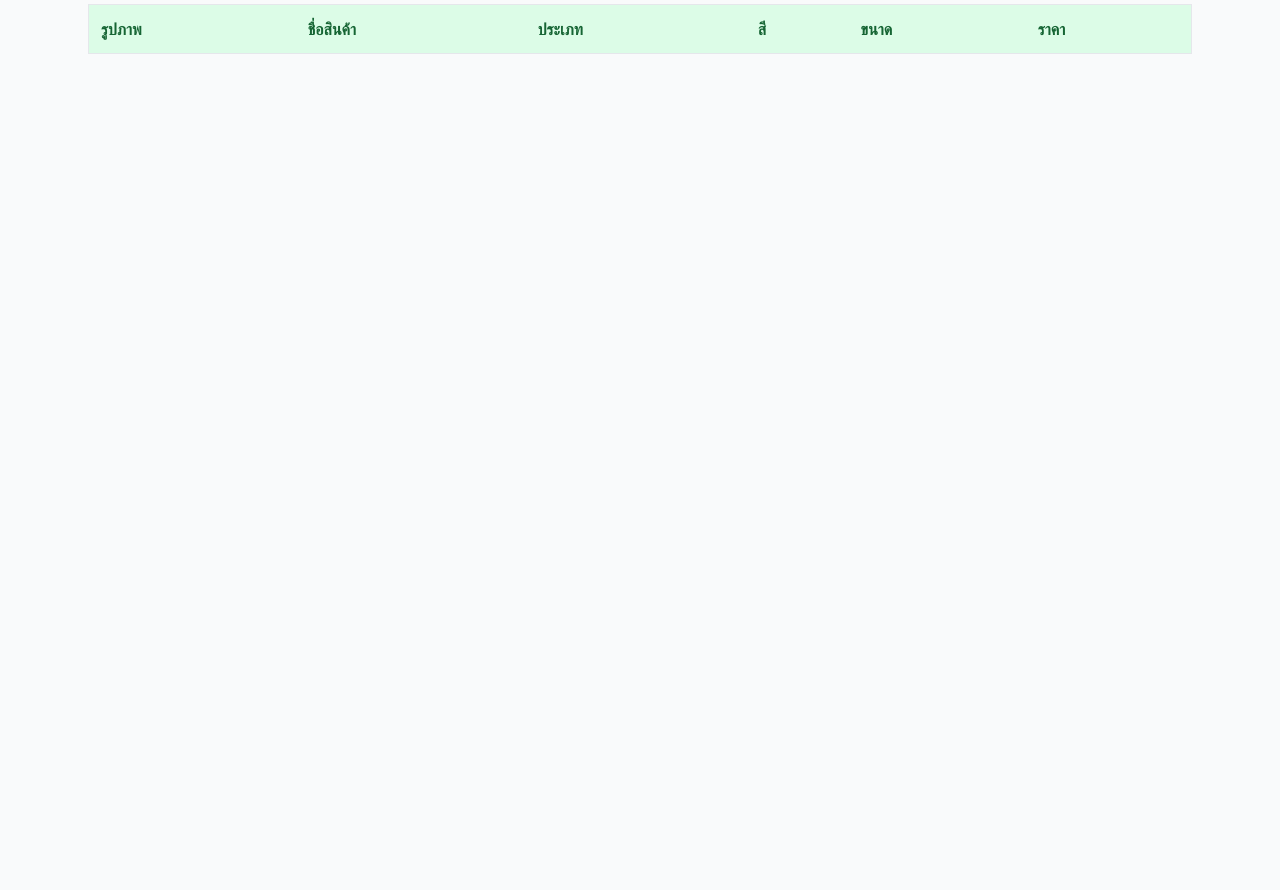
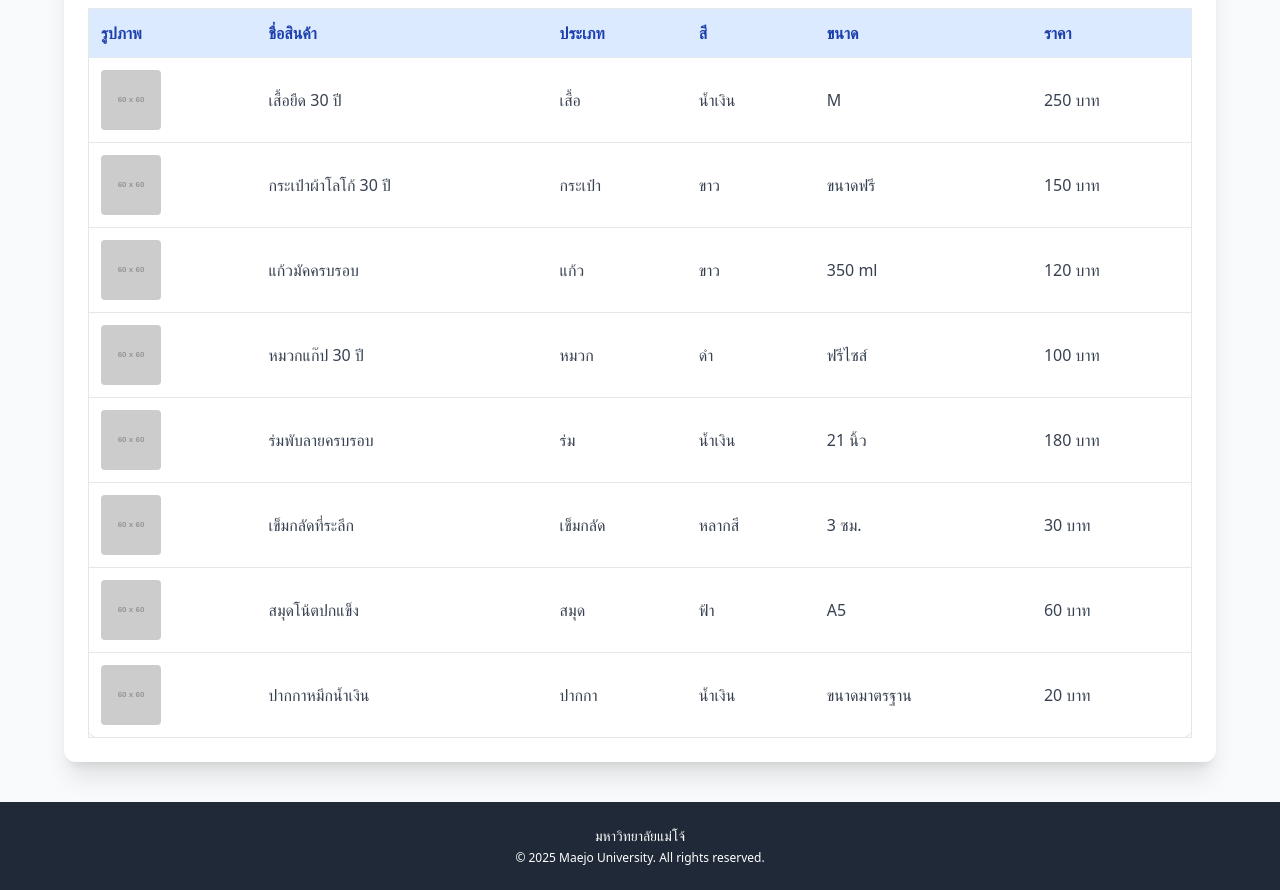
Before and after one commit to NUUICE/CS, a plain HTML site: page stock.html in a window 1280 px wide. Shown: the part 120-1010 px from the top of the page. Before the commit the page ends 800 px from the top, so only its background shows below. Drawn offline with nearby package versions, Linux system fonts and the light colour scheme; placeholder pictures from the web are drawn by us.

Commit message:
Update stock.html

```diff
--- a/stock.html
+++ b/stock.html
@@ -6,13 +6,19 @@
   <title>รายการสินค้า - ที่ระลึก 30 ปี</title>
   <script src="https://cdn.tailwindcss.com"></script>
 </head>
-<body class="bg-gray-50 font-sans">
-  <div class="max-w-6xl mx-auto p-6 mt-10">
-    <h1 class="text-3xl font-bold text-green-700 mb-6">รายการสินค้าในสต็อก</h1>
+<body class="bg-gray-50 font-sans flex flex-col min-h-screen">
+  <div class="flex-grow">
+    <div class="max-w-6xl mx-auto p-6 mt-10 bg-white shadow-xl rounded-xl">
+      <div class="flex justify-between items-center mb-6">
+        <h1 class="text-3xl font-bold text-blue-800">รายการสินค้าในสต็อก</h1>
+        <a href="index.html" class="bg-green-600 hover:bg-green-800 text-white font-semibold px-4 py-2 rounded">
+          + เพิ่มสินค้าใหม่
+        </a>
+      </div>
 
       <div class="overflow-x-auto">
         <table class="min-w-full border bg-white rounded-xl shadow">
-        <thead class="bg-green-100 text-green-800">
+          <thead class="bg-blue-100 text-blue-800">
             <tr>
               <th class="p-3 text-left">รูปภาพ</th>
               <th class="p-3 text-left">ชื่อสินค้า</th>
@@ -22,36 +28,112 @@
               <th class="p-3 text-left">ราคา</th>
             </tr>
           </thead>
-        <tbody id="stockBody" class="text-gray-700">
+          <tbody class="text-gray-700">
+            <!-- ข้อมูลสินค้า -->
+            <tr class="border-t">
+              <td class="p-3"><img src="https://via.placeholder.com/60" class="rounded" /></td>
+              <td class="p-3">เสื้อยืด 30 ปี</td>
+              <td class="p-3">เสื้อ</td>
+              <td class="p-3">น้ำเงิน</td>
+              <td class="p-3">M</td>
+              <td class="p-3">250 บาท</td>
+            </tr>
+
+            <tr class="border-t">
+              <td class="p-3"><img src="https://via.placeholder.com/60?text=Bag" class="rounded" /></td>
+              <td class="p-3">กระเป๋าผ้าโลโก้ 30 ปี</td>
+              <td class="p-3">กระเป๋า</td>
+              <td class="p-3">ขาว</td>
+              <td class="p-3">ขนาดฟรี</td>
+              <td class="p-3">150 บาท</td>
+            </tr>
+
+            <tr class="border-t">
+              <td class="p-3"><img src="https://via.placeholder.com/60?text=Mug" class="rounded" /></td>
+              <td class="p-3">แก้วมัคครบรอบ</td>
+              <td class="p-3">แก้ว</td>
+              <td class="p-3">ขาว</td>
+              <td class="p-3">350 ml</td>
+              <td class="p-3">120 บาท</td>
+            </tr>
+
+            <tr class="border-t">
+              <td class="p-3"><img src="https://via.placeholder.com/60?text=Hat" class="rounded" /></td>
+              <td class="p-3">หมวกแก๊ป 30 ปี</td>
+              <td class="p-3">หมวก</td>
+              <td class="p-3">ดำ</td>
+              <td class="p-3">ฟรีไซส์</td>
+              <td class="p-3">100 บาท</td>
+            </tr>
+
+            <tr class="border-t">
+              <td class="p-3"><img src="https://via.placeholder.com/60?text=Umbrella" class="rounded" /></td>
+              <td class="p-3">ร่มพับลายครบรอบ</td>
+              <td class="p-3">ร่ม</td>
+              <td class="p-3">น้ำเงิน</td>
+              <td class="p-3">21 นิ้ว</td>
+              <td class="p-3">180 บาท</td>
+            </tr>
+
+            <tr class="border-t">
+              <td class="p-3"><img src="https://via.placeholder.com/60?text=Pin" class="rounded" /></td>
+              <td class="p-3">เข็มกลัดที่ระลึก</td>
+              <td class="p-3">เข็มกลัด</td>
+              <td class="p-3">หลากสี</td>
+              <td class="p-3">3 ซม.</td>
+              <td class="p-3">30 บาท</td>
+            </tr>
+
+            <tr class="border-t">
+              <td class="p-3"><img src="https://via.placeholder.com/60?text=Notebook" class="rounded" /></td>
+              <td class="p-3">สมุดโน้ตปกแข็ง</td>
+              <td class="p-3">สมุด</td>
+              <td class="p-3">ฟ้า</td>
+              <td class="p-3">A5</td>
+              <td class="p-3">60 บาท</td>
+            </tr>
+
+            <tr class="border-t">
+              <td class="p-3"><img src="https://via.placeholder.com/60?text=Pen" class="rounded" /></td>
+              <td class="p-3">ปากกาหมึกน้ำเงิน</td>
+              <td class="p-3">ปากกา</td>
+              <td class="p-3">น้ำเงิน</td>
+              <td class="p-3">ขนาดมาตรฐาน</td>
+              <td class="p-3">20 บาท</td>
+            </tr>
           </tbody>
         </table>
       </div>
     </div>
+  </div>
 
+  <!-- Footer -->
+  <footer class="bg-gray-800 text-white py-6 mt-10">
+    <div class="max-w-4xl mx-auto px-4 text-center">
+      <p class="text-sm font-medium">มหาวิทยาลัยแม่โจ้</p>
+      <p class="text-xs mt-1">© 2025 Maejo University. All rights reserved.</p>
+    </div>
+  </footer>
+
+  <!-- Tailwind Theme -->
   <script>
-    const params = new URLSearchParams(window.location.search);
-
-    const name = params.get("name");
-    const type = params.get("type");
-    const color = params.get("color");
-    const size = params.get("size");
-    const price = params.get("price");
-
-    if (name && type) {
-      const tbody = document.getElementById("stockBody");
-      const tr = document.createElement("tr");
-      tr.className = "border-t";
-
-      tr.innerHTML = `
-        <td class="p-3"><img src="https://via.placeholder.com/60" class="rounded" /></td>
-        <td class="p-3">${name}</td>
-        <td class="p-3">${type}</td>
-        <td class="p-3">${color || '-'}</td>
-        <td class="p-3">${size || '-'}</td>
-        <td class="p-3">${price ? price + ' บาท' : '-'}</td>
-      `;
-      tbody.appendChild(tr);
-    }
+    tailwind.config = {
+      theme: {
+        extend: {
+          colors: {
+            green: {
+              500: '#22c55e',
+              600: '#16a34a',
+              700: '#15803d',
+              800: '#166534',
+            },
+            blue: {
+              800: '#1e40af',
+            },
+          },
+        },
+      },
+    };
   </script>
 </body>
 </html>
```
Lines whose indentation alone changed are shown as unchanged.
